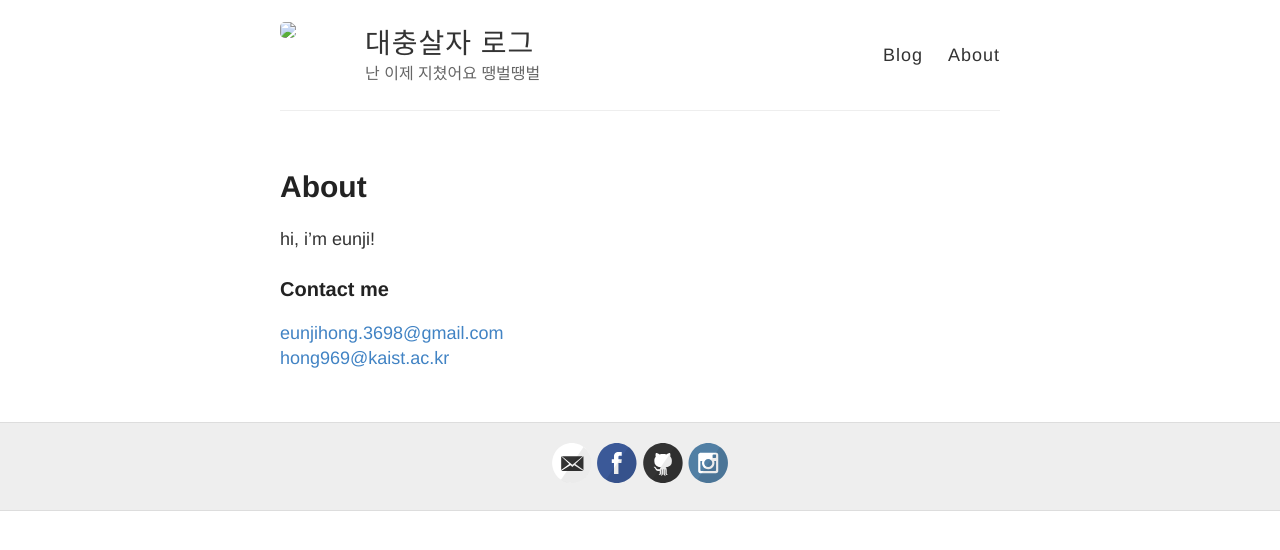
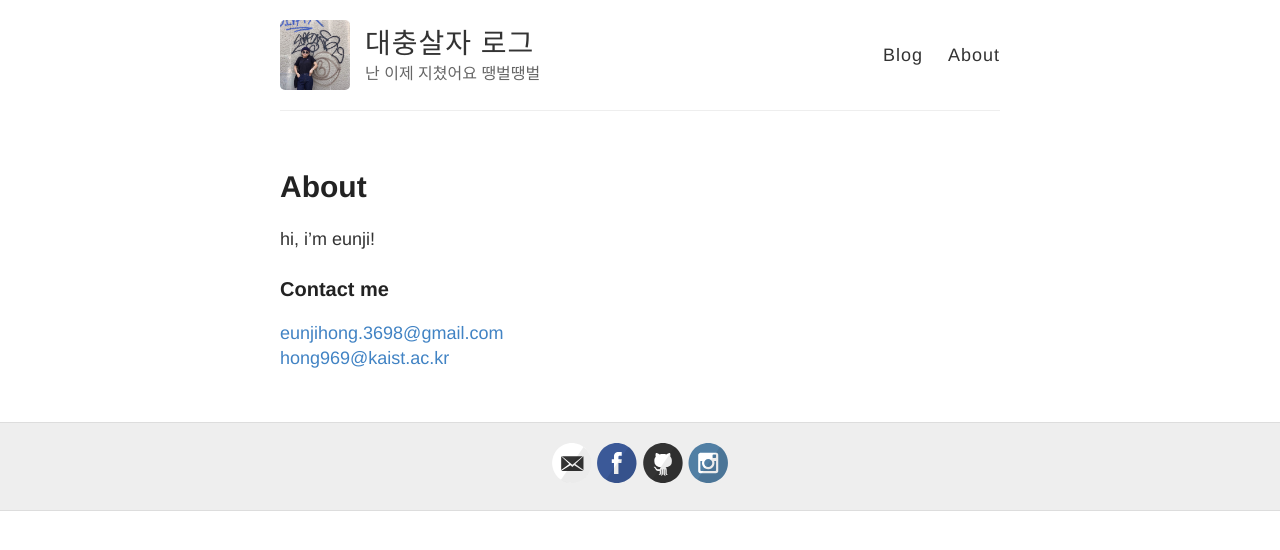
Before and after one commit to eunzihong/eunzihong.github.io, a Jekyll site: the page built from about.md, in a window 1280 px wide. Shown: the top 550 px of the page. Built offline with Jekyll 4.4.1, drawn with Linux system fonts in a browser that asks for light colours.

Commit message:
profile image link

```diff
--- a/_config.yml
+++ b/_config.yml
@@ -9,7 +9,7 @@ name: 대충살자 로그
 description: 난 이제 지쳤어요 땡벌땡벌
 
 # URL of your avatar or profile pic (you could use your GitHub profile pic)
-avatar: assets/image/profile/Leong.jpeg
+avatar: /assets/image/profile/Leong.jpeg
 
 #
 # Flags below are optional
```
